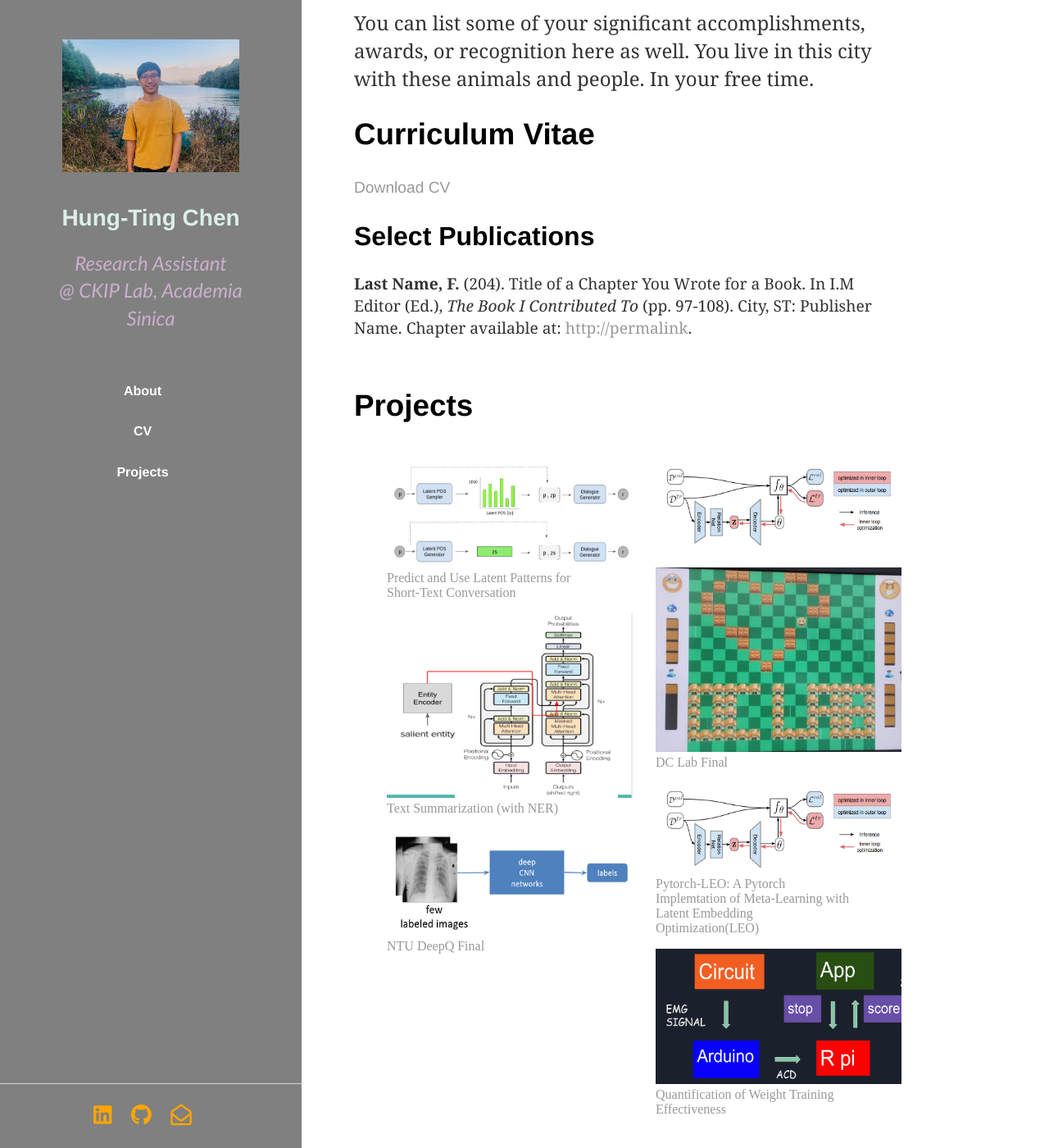
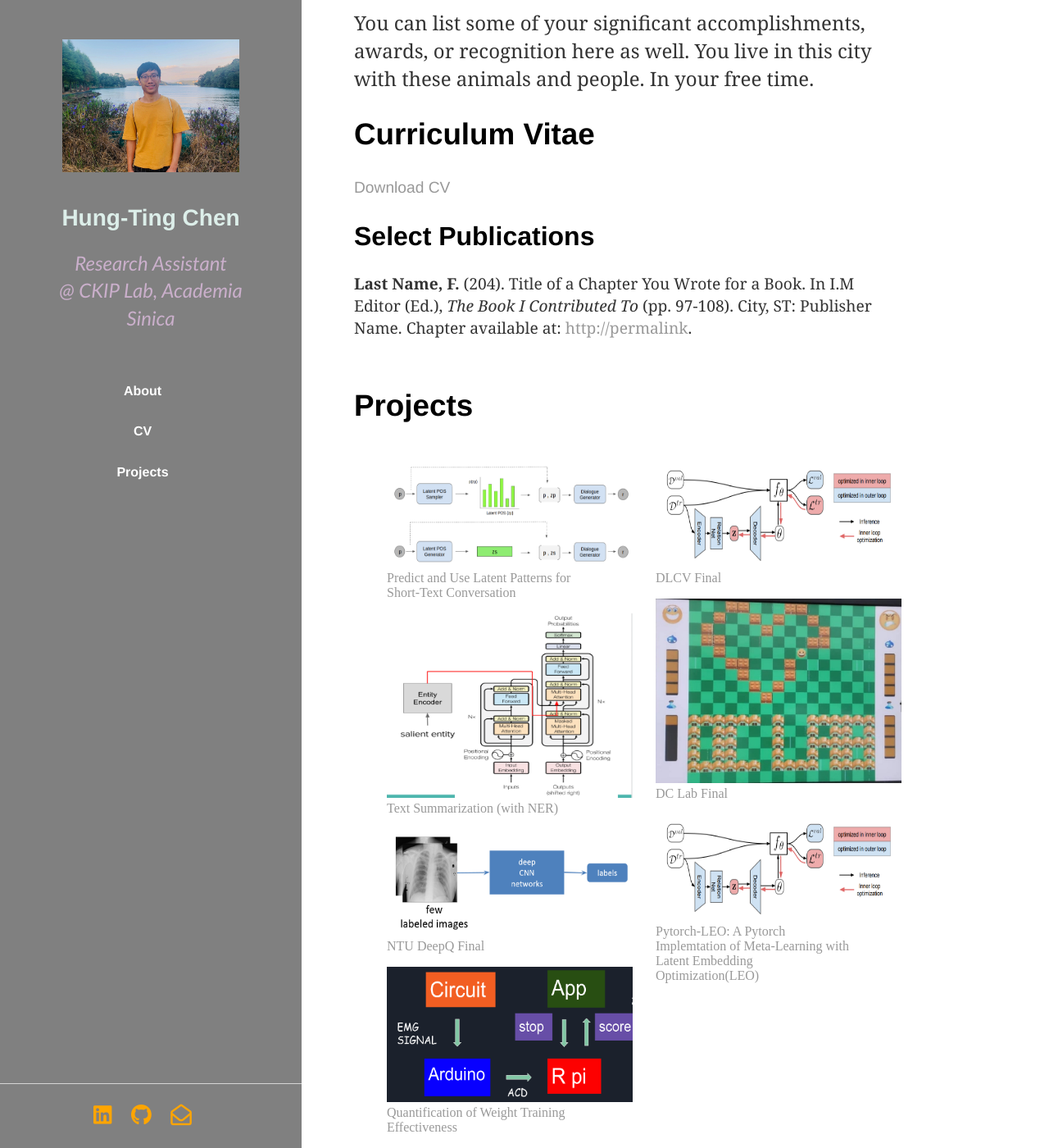
Before and after one commit to timchen0618/timchen0618.github.io, a Jekyll site: the page index.html, which Jekyll copies as it is, in a window 1280 px wide and 1400 px high, scrolled down 895 px. Shown: the whole window at 82% size. Built offline with Jekyll 4.4.1, drawn with Linux system fonts in a browser that asks for light colours; nearby versions of some CDN libraries.

Commit message:
adjust image size

```diff
--- a/index.html
+++ b/index.html
@@ -108,14 +108,23 @@
                                 <figcaption> NTU DeepQ Final </figcaption>
                             </figure>
                         </a>
+
+                        <a href="https://docs.google.com/presentation/d/1MVmCK1WTk4WQcBXrF9yXl1kT6lhuS0HlpOf-Vjkt9s4/edit?usp=sharing">
+                            <figure>
+                                <img alt="Quantification of Weight Training Effectiveness" src="images/emg.png" width="300" height="165">
+                                <figcaption> Quantification of Weight Training Effectiveness </figcaption>
+                            </figure>
+                        </a>
+
+
                     </div>
 
                     <!-- right -->
                     <div style="width: 50%; float:right">
                         <a href="2019_DLCV_Final_Project_Poster.pdf">
                             <figure>
-                                <img alt="dlcv final" src="images/leo.png" width="300" height="110">
-                                <figcaption>  </figcaption>
+                                <img alt="dlcv final" src="images/leo.png" width="300" height="130">
+                                <figcaption> DLCV Final </figcaption>
                             </figure>
                         </a>
 
@@ -128,18 +137,13 @@
 
                         <a href="https://github.com/timchen0618/pytorch-leo">
                             <figure>
-                                <img alt="PyTorch LEO" src="images/leo.png" width="300" height="110">
+                                <img alt="PyTorch LEO" src="images/leo.png" width="300" height="130">
                                 <figcaption> Pytorch-LEO: A Pytorch Implemtation of Meta-Learning with Latent Embedding Optimization(LEO) </figcaption>
                             </figure>
                         </a>
 
 
-                        <a href="https://docs.google.com/presentation/d/1MVmCK1WTk4WQcBXrF9yXl1kT6lhuS0HlpOf-Vjkt9s4/edit?usp=sharing">
-                            <figure>
-                                <img alt="Quantification of Weight Training Effectiveness" src="images/emg.png" width="300" height="165">
-                                <figcaption> Quantification of Weight Training Effectiveness </figcaption>
-                            </figure>
-                        </a>
+
                     </div>
 
 
```
